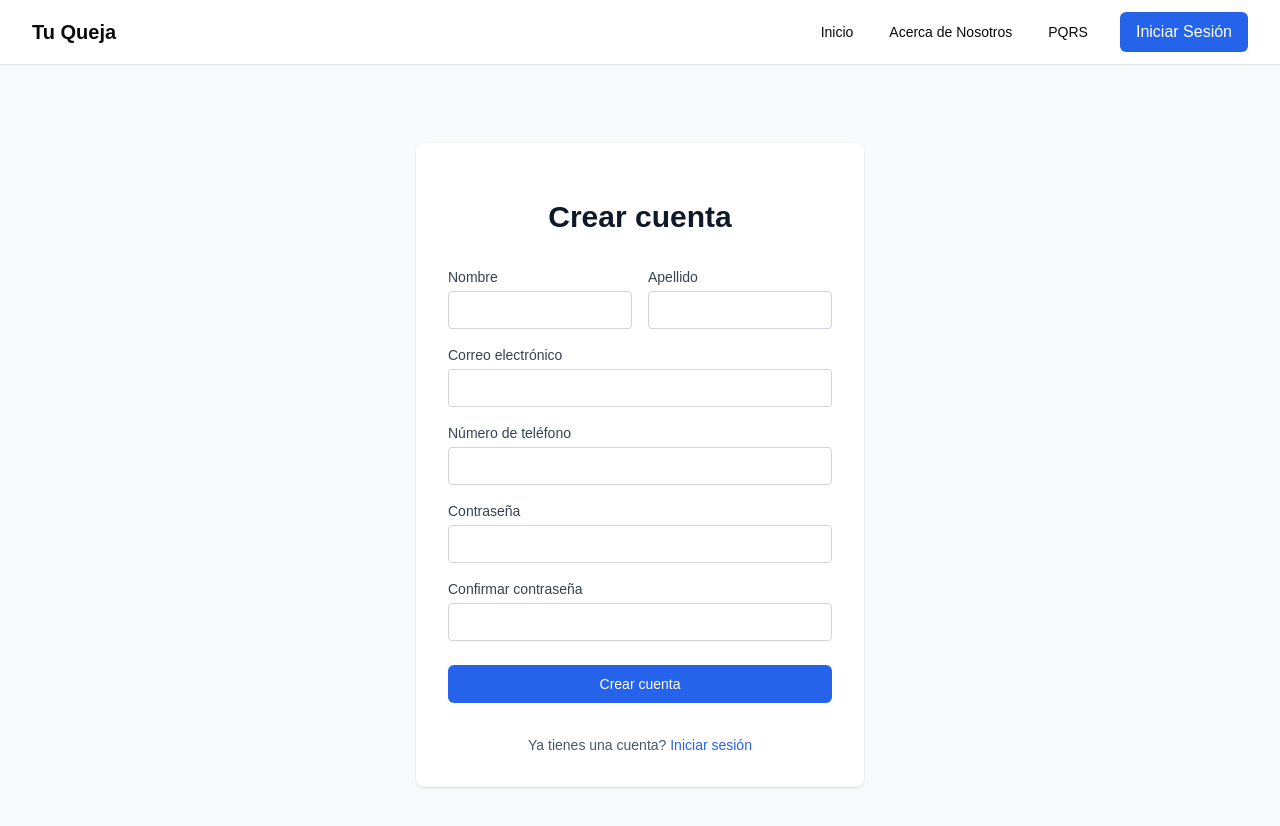
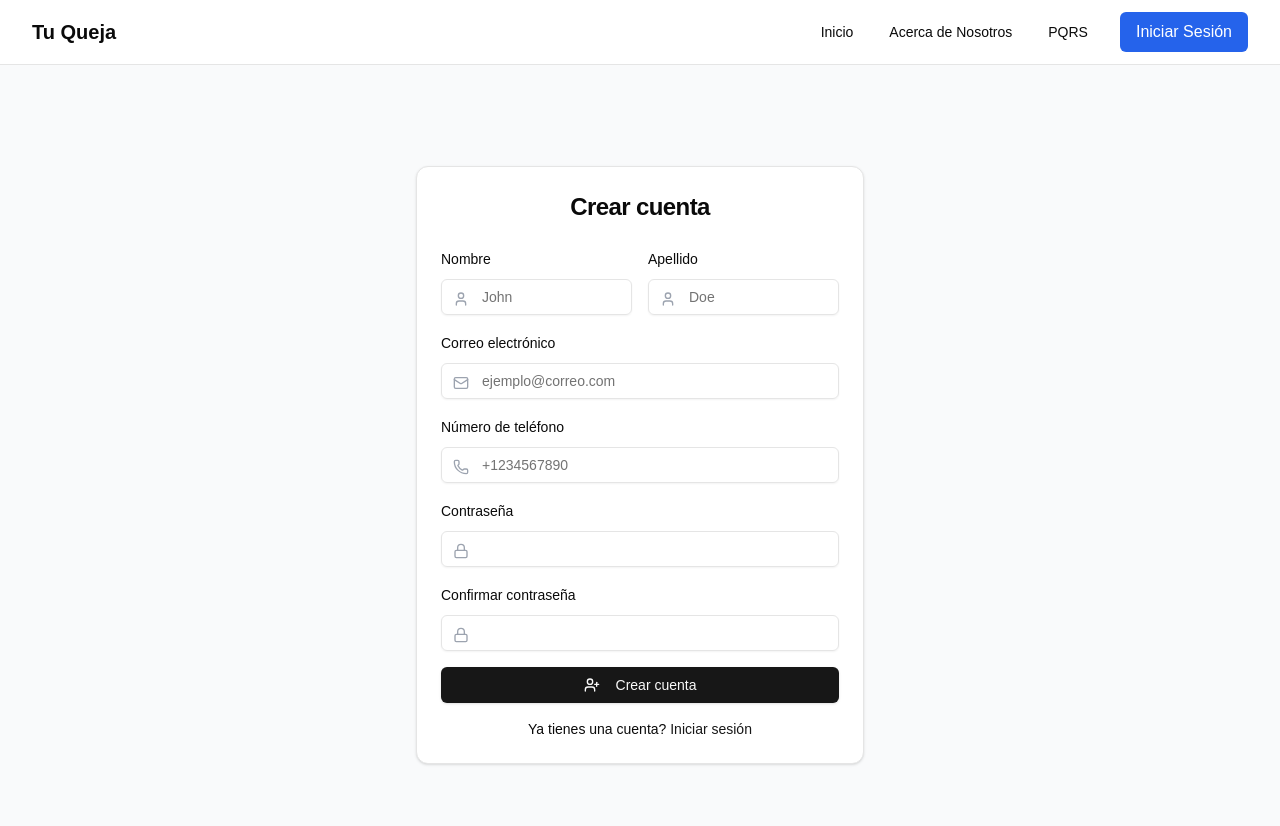
Before and after one commit to quejateDev/quejate-app, a Next.js app: page /signup in a window 1280 px wide. Shown: the top 826 px of the page. Built offline with nearby package versions, Linux system fonts and the light colour scheme.

Commit message:
login functionality

```diff
--- a/app/(lading)/layout.tsx
+++ b/app/(lading)/layout.tsx
@@ -2,6 +2,7 @@ import type { Metadata } from "next";
 import { Geist, Geist_Mono } from "next/font/google";
 import "../globals.css";
 import { Navbar } from "@/components/Navbar";
+import { Toaster } from "@/components/ui/toaster";
 
 const geistSans = Geist({
   variable: "--font-geist-sans",
@@ -28,6 +29,7 @@ export default function RootLayout({
       <body
         className={`${geistSans.variable} ${geistMono.variable} antialiased`}
       >
+         <Toaster />
         <Navbar />
         {children}
       </body>
--- a/app/(lading)/login/page.tsx
+++ b/app/(lading)/login/page.tsx
@@ -1,77 +1,128 @@
 'use client'
 import { useState } from 'react'
 import Link from 'next/link'
+import { Button } from "@/components/ui/button"
+import { Input } from "@/components/ui/input"
+import { Card, CardContent, CardHeader, CardTitle } from "@/components/ui/card"
+import { Label } from "@/components/ui/label"
+import { Mail, Lock, LogIn } from "lucide-react"
+import { toast } from '@/hooks/use-toast'
+import { useAuthStore } from '@/store/useAuthStore'
+import { useRouter } from 'next/navigation'
 
 export default function Login() {
   const [formData, setFormData] = useState({
     email: '',
     password: '',
   })
+  const login = useAuthStore((state) => state.login)
+  const router = useRouter()
 
   const handleSubmit = async (e: React.FormEvent) => {
     e.preventDefault()
-    // TODO: Implement login logic
+
+    try {
+      const response = await fetch('/api/auth/login', {
+        method: 'POST',
+        headers: { 'Content-Type': 'application/json' },
+        body: JSON.stringify(formData),
+      })
+
+      if (response.ok) {
+        const userData = await response.json()
+        // Store user data in Zustand
+        login({
+          id: userData.id,
+          email: userData.email,
+          name: userData.name,
+        })
+
+        // Optional: Show success message
+        toast({
+          title: 'Inicio de sesión exitoso',
+          description: 'Bienvenido de nuevo!',
+          variant: 'default',
+        })
+
+        // Redirect to dashboard or home
+        router.push('/dashboard')
+      } else {
+        // Handle error
+        toast({
+          title: 'Error',
+          description: 'Credenciales inválidas',
+          variant: 'destructive',
+        })
       }
-
+    } catch (error) {
+      console.error('Error al iniciar sesión:', error)
+      toast({
+        title: 'Error',
+        description: 'Error al iniciar sesión',
+        variant: 'destructive',
+      })
+    }
+  }
   return (
     <main className="min-h-screen flex items-center justify-center bg-gray-50">
-      <div className="max-w-md w-full space-y-8 p-8 bg-white rounded-lg shadow">
-        <div>
-          <h2 className="mt-6 text-center text-3xl font-extrabold text-gray-900">
+      <Card className="max-w-md w-full">
+        <CardHeader>
+          <CardTitle className="text-2xl text-center">
             Iniciar sesión
-          </h2>
-        </div>
-        <form className="mt-8 space-y-6" onSubmit={handleSubmit}>
-          <div className="rounded-md shadow-sm space-y-4">
-            <div>
-              <label htmlFor="email" className="block text-sm font-medium text-gray-700">
-                Correo electrónico
-              </label>
-              <input
+          </CardTitle>
+        </CardHeader>
+        <CardContent>
+          <form onSubmit={handleSubmit} className="space-y-4">
+            <div className="space-y-2">
+              <Label htmlFor="email">Correo electrónico</Label>
+              <div className="relative">
+                <Mail className="absolute left-3 top-3 h-4 w-4 text-gray-500" />
+                <Input
                   id="email"
-                name="email"
                   type="email"
-                required
-                className="mt-1 appearance-none rounded relative block w-full px-3 py-2 border border-gray-300 placeholder-gray-500 text-gray-900 focus:outline-none focus:ring-blue-500 focus:border-blue-500 focus:z-10 sm:text-sm"
+                  placeholder="nombre@ejemplo.com"
+                  className="pl-10"
                   value={formData.email}
                   onChange={(e) => setFormData({ ...formData, email: e.target.value })}
-              />
-            </div>
-            <div>
-              <label htmlFor="password" className="block text-sm font-medium text-gray-700">
-                Contraseña
-              </label>
-              <input
-                id="password"
-                name="password"
-                type="password"
                   required
-                className="mt-1 appearance-none rounded relative block w-full px-3 py-2 border border-gray-300 placeholder-gray-500 text-gray-900 focus:outline-none focus:ring-blue-500 focus:border-blue-500 focus:z-10 sm:text-sm"
-                value={formData.password}
-                onChange={(e) => setFormData({ ...formData, password: e.target.value })}
                 />
               </div>
             </div>
 
-          <div>
-            <button
-              type="submit"
-              className="group relative w-full flex justify-center py-2 px-4 border border-transparent text-sm font-medium rounded-md text-white bg-blue-600 hover:bg-blue-700 focus:outline-none focus:ring-2 focus:ring-offset-2 focus:ring-blue-500"
+            <div className="space-y-2">
+              <Label htmlFor="password">Contraseña</Label>
+              <div className="relative">
+                <Lock className="absolute left-3 top-3 h-4 w-4 text-gray-500" />
+                <Input
+                  id="password"
+                  type="password"
+                  placeholder="••••••••"
+                  className="pl-10"
+                  value={formData.password}
+                  onChange={(e) => setFormData({ ...formData, password: e.target.value })}
+                  required
+                />
+              </div>
+            </div>
+
+            <Button type="submit" className="w-full"
+                onClick={handleSubmit}
             >
-              Iniciar sesión
-            </button>
-          </div>
+              <LogIn className="mr-2 h-4 w-4" /> Iniciar sesión
+            </Button>
           </form>
 
-        <div className="text-center">
-          <p className="text-sm text-gray-600">
+          <div className="mt-4 text-center text-sm text-muted-foreground">
             No tienes una cuenta?{' '}
-            <Link href="/signup" className="font-medium text-blue-600 hover:text-blue-500">
+            <Link
+              href="/signup"
+              className="text-primary underline-offset-4 hover:underline"
+            >
               Crear cuenta
             </Link>
-          </p>
           </div>
-      </div>
+        </CardContent>
+      </Card>
     </main>
   )
 }
--- a/app/(lading)/signup/page.tsx
+++ b/app/(lading)/signup/page.tsx
@@ -1,6 +1,11 @@
 'use client'
 import { useState } from 'react'
 import Link from 'next/link'
+import { Button } from "@/components/ui/button"
+import { Input } from "@/components/ui/input"
+import { Label } from "@/components/ui/label"
+import { Card, CardContent, CardHeader, CardTitle } from "@/components/ui/card"
+import { UserPlus, Mail, Phone, Lock, User } from "lucide-react"
 
 export default function Signup() {
   const [formData, setFormData] = useState({
@@ -19,125 +24,130 @@ export default function Signup() {
 
   return (
     <main className="min-h-screen flex items-center justify-center bg-gray-50 py-12 px-4 sm:px-6 lg:px-8">
-      <div className="max-w-md w-full space-y-8 p-8 bg-white rounded-lg shadow">
-        <div>
-          <h2 className="mt-6 text-center text-3xl font-extrabold text-gray-900">
+      <Card className="max-w-md w-full">
+        <CardHeader className="space-y-1">
+          <CardTitle className="text-2xl text-center font-bold">
             Crear cuenta
-          </h2>
-        </div>
-        <form className="mt-8 space-y-6" onSubmit={handleSubmit}>
-          <div className="rounded-md shadow-sm space-y-4">
+          </CardTitle>
+        </CardHeader>
+        <CardContent>
+          <form className="space-y-4" onSubmit={handleSubmit}>
             <div className="grid grid-cols-2 gap-4">
-              <div>
-                <label htmlFor="firstName" className="block text-sm font-medium text-gray-700">
+              <div className="space-y-2">
+                <Label htmlFor="firstName">
                   Nombre
-                </label>
-                <input
+                </Label>
+                <div className="relative">
+                  <User className="absolute left-3 top-3 h-4 w-4 text-gray-400" />
+                  <Input
                     id="firstName"
-                  name="firstName"
-                  type="text"
-                  required
-                  className="mt-1 appearance-none rounded relative block w-full px-3 py-2 border border-gray-300 placeholder-gray-500 text-gray-900 focus:outline-none focus:ring-blue-500 focus:border-blue-500 focus:z-10 sm:text-sm"
+                    placeholder="John"
+                    className="pl-10"
                     value={formData.firstName}
                     onChange={(e) => setFormData({ ...formData, firstName: e.target.value })}
                   />
                 </div>
-              <div>
-                <label htmlFor="lastName" className="block text-sm font-medium text-gray-700">
+              </div>
+              <div className="space-y-2">
+                <Label htmlFor="lastName">
                   Apellido
-                </label>
-                <input
+                </Label>
+                <div className="relative">
+                  <User className="absolute left-3 top-3 h-4 w-4 text-gray-400" />
+                  <Input
                     id="lastName"
-                  name="lastName"
-                  type="text"
-                  required
-                  className="mt-1 appearance-none rounded relative block w-full px-3 py-2 border border-gray-300 placeholder-gray-500 text-gray-900 focus:outline-none focus:ring-blue-500 focus:border-blue-500 focus:z-10 sm:text-sm"
+                    placeholder="Doe"
+                    className="pl-10"
                     value={formData.lastName}
                     onChange={(e) => setFormData({ ...formData, lastName: e.target.value })}
                   />
                 </div>
               </div>
+            </div>
 
-            <div>
-              <label htmlFor="email" className="block text-sm font-medium text-gray-700">
+            <div className="space-y-2">
+              <Label htmlFor="email">
                 Correo electrónico
-              </label>
-              <input
+              </Label>
+              <div className="relative">
+                <Mail className="absolute left-3 top-3 h-4 w-4 text-gray-400" />
+                <Input
                   id="email"
-                name="email"
                   type="email"
-                required
-                className="mt-1 appearance-none rounded relative block w-full px-3 py-2 border border-gray-300 placeholder-gray-500 text-gray-900 focus:outline-none focus:ring-blue-500 focus:border-blue-500 focus:z-10 sm:text-sm"
+                  placeholder="ejemplo@correo.com"
+                  className="pl-10"
                   value={formData.email}
                   onChange={(e) => setFormData({ ...formData, email: e.target.value })}
                 />
               </div>
+            </div>
 
-            <div>
-              <label htmlFor="phone" className="block text-sm font-medium text-gray-700">
+            <div className="space-y-2">
+              <Label htmlFor="phone">
                 Número de teléfono
-              </label>
-              <input
+              </Label>
+              <div className="relative">
+                <Phone className="absolute left-3 top-3 h-4 w-4 text-gray-400" />
+                <Input
                   id="phone"
-                name="phone"
                   type="tel"
-                required
-                className="mt-1 appearance-none rounded relative block w-full px-3 py-2 border border-gray-300 placeholder-gray-500 text-gray-900 focus:outline-none focus:ring-blue-500 focus:border-blue-500 focus:z-10 sm:text-sm"
+                  placeholder="+1234567890"
+                  className="pl-10"
                   value={formData.phone}
                   onChange={(e) => setFormData({ ...formData, phone: e.target.value })}
                 />
               </div>
+            </div>
 
-            <div>
-              <label htmlFor="password" className="block text-sm font-medium text-gray-700">
+            <div className="space-y-2">
+              <Label htmlFor="password">
                 Contraseña
-              </label>
-              <input
+              </Label>
+              <div className="relative">
+                <Lock className="absolute left-3 top-3 h-4 w-4 text-gray-400" />
+                <Input
                   id="password"
-                name="password"
                   type="password"
-                required
-                className="mt-1 appearance-none rounded relative block w-full px-3 py-2 border border-gray-300 placeholder-gray-500 text-gray-900 focus:outline-none focus:ring-blue-500 focus:border-blue-500 focus:z-10 sm:text-sm"
+                  className="pl-10"
                   value={formData.password}
                   onChange={(e) => setFormData({ ...formData, password: e.target.value })}
                 />
               </div>
+            </div>
 
-            <div>
-              <label htmlFor="confirmPassword" className="block text-sm font-medium text-gray-700">
+            <div className="space-y-2">
+              <Label htmlFor="confirmPassword">
                 Confirmar contraseña
-              </label>
-              <input
+              </Label>
+              <div className="relative">
+                <Lock className="absolute left-3 top-3 h-4 w-4 text-gray-400" />
+                <Input
                   id="confirmPassword"
-                name="confirmPassword"
                   type="password"
-                required
-                className="mt-1 appearance-none rounded relative block w-full px-3 py-2 border border-gray-300 placeholder-gray-500 text-gray-900 focus:outline-none focus:ring-blue-500 focus:border-blue-500 focus:z-10 sm:text-sm"
+                  className="pl-10"
                   value={formData.confirmPassword}
                   onChange={(e) => setFormData({ ...formData, confirmPassword: e.target.value })}
                 />
               </div>
             </div>
 
-          <div>
-            <button
-              type="submit"
-              className="group relative w-full flex justify-center py-2 px-4 border border-transparent text-sm font-medium rounded-md text-white bg-blue-600 hover:bg-blue-700 focus:outline-none focus:ring-2 focus:ring-offset-2 focus:ring-blue-500"
-            >
+            <Button className="w-full" type="submit">
+              <UserPlus className="mr-2 h-4 w-4" />
               Crear cuenta
-            </button>
-          </div>
+            </Button>
           </form>
 
-        <div className="text-center">
-          <p className="text-sm text-gray-600">
+          <div className="mt-4 text-center text-sm">
             Ya tienes una cuenta?{' '}
-            <Link href="/login" className="font-medium text-blue-600 hover:text-blue-500">
+            <Link
+              href="/login"
+              className="font-medium text-primary hover:underline"
+            >
               Iniciar sesión
             </Link>
-          </p>
           </div>
-      </div>
+        </CardContent>
+      </Card>
     </main>
   )
 }
--- a/app/api/auth/login/route.ts
+++ b/app/api/auth/login/route.ts
@@ -1,9 +1,7 @@
 import { NextResponse } from 'next/server'
-import { PrismaClient } from '@prisma/client'
 import bcrypt from 'bcryptjs'
 import jwt from 'jsonwebtoken'
-
-const prisma = new PrismaClient()
+import prisma from '@/lib/prisma'
 
 export async function POST(request: Request) {
   try {
--- a/app/dashboard/layout.tsx
+++ b/app/dashboard/layout.tsx
@@ -5,6 +5,7 @@ import { SidebarProvider, SidebarTrigger } from "@/components/ui/sidebar";
 import type { Metadata } from "next";
 import { Geist, Geist_Mono } from "next/font/google";
 import "../globals.css";
+import { Toaster } from "@/components/ui/toaster";
 
 const geistSans = Geist({
   variable: "--font-geist-sans",
@@ -34,7 +35,7 @@ export default function RootLayout({
         <SidebarProvider>
           <AppSidebar />
           <SidebarTrigger />
-
+          <Toaster />
           <main className="flex-1 px-6 py-4">
             {children}
           </main>
--- a/package.json
+++ b/package.json
@@ -31,7 +31,8 @@
     "react-hook-form": "^7.54.1",
     "tailwind-merge": "^2.5.5",
     "tailwindcss-animate": "^1.0.7",
-    "zod": "^3.24.1"
+    "zod": "^3.24.1",
+    "zustand": "^5.0.2"
   },
   "devDependencies": {
     "@eslint/eslintrc": "^3",
--- /dev/null
+++ b/store/useAuthStore.ts
@@ -0,0 +1,29 @@
+import { create } from 'zustand'
+import { persist } from 'zustand/middleware'
+
+interface User {
+  id?: string
+  email: string
+  name?: string
+}
+
+interface AuthState {
+  user: User | null
+  isAuthenticated: boolean
+  login: (user: User) => void
+  logout: () => void
+}
+
+export const useAuthStore = create<AuthState>()(
+  persist(
+    (set) => ({
+      user: null,
+      isAuthenticated: false,
+      login: (user) => set({ user, isAuthenticated: true }),
+      logout: () => set({ user: null, isAuthenticated: false }),
+    }),
+    {
+      name: 'auth-storage', // unique name for localStorage key
+    }
+  )
+)
```
Also changed, not shown: 1 other file (tests, documents, lock files or other folders). Lines whose indentation alone changed are shown as unchanged.
